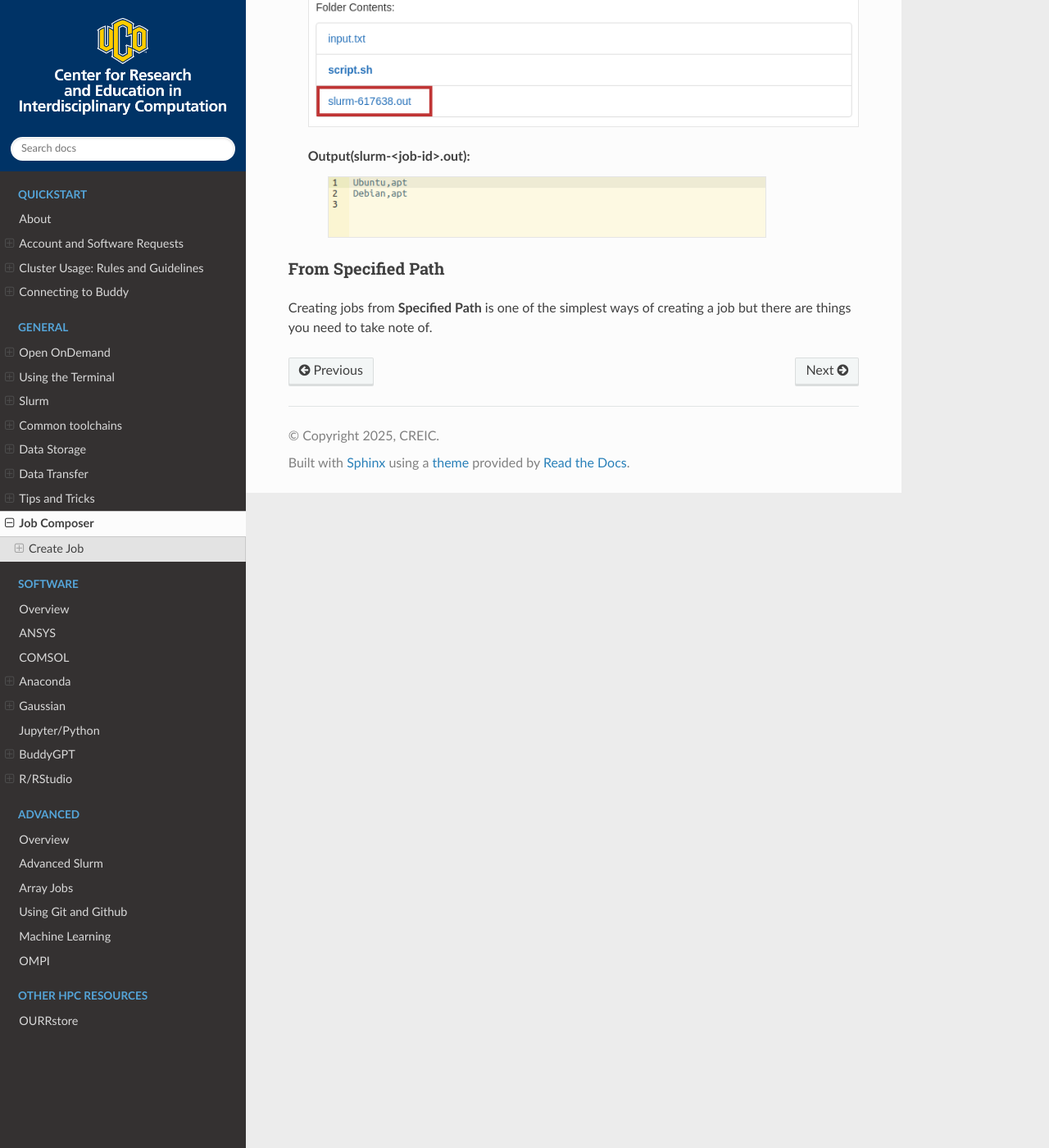
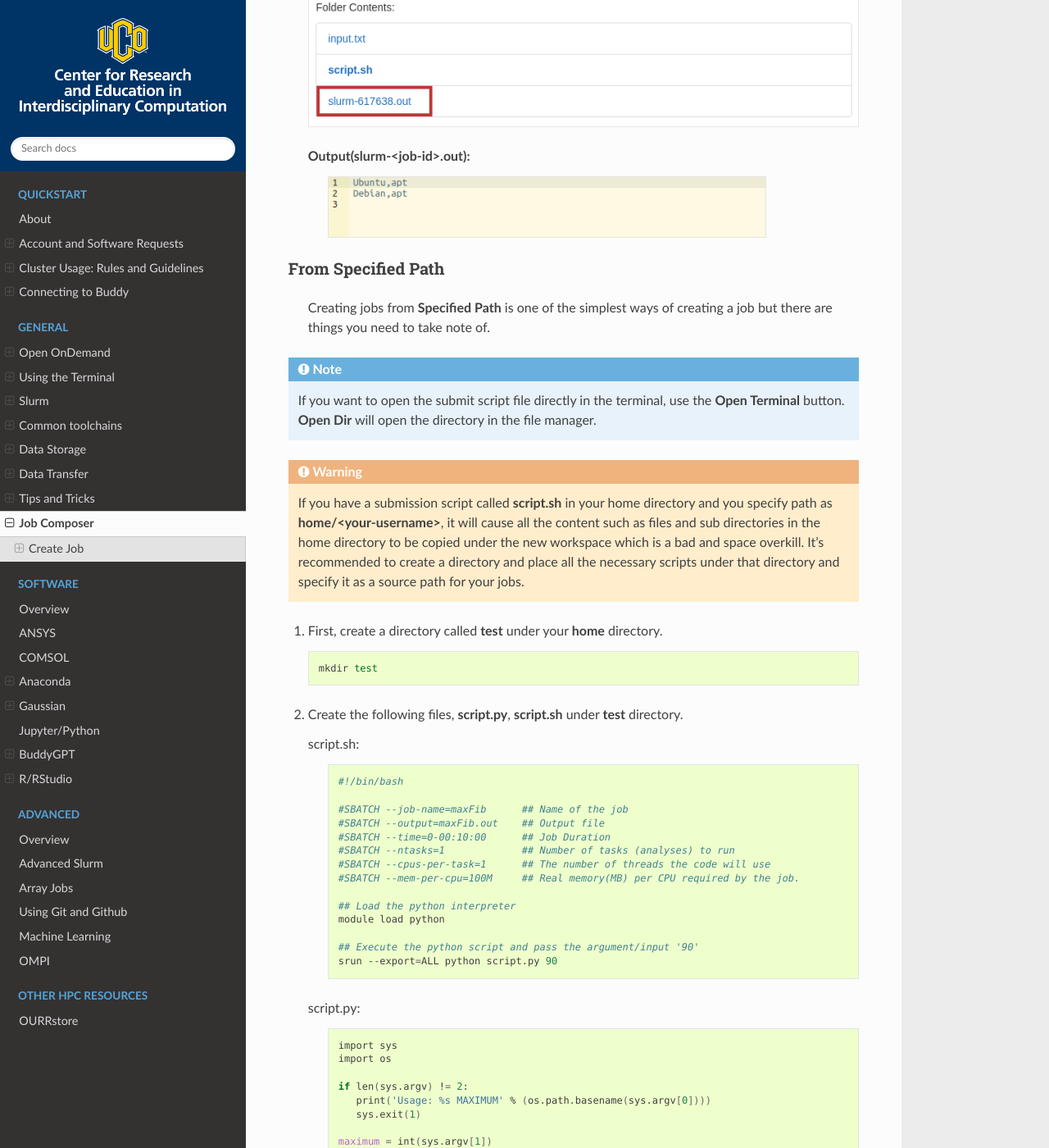
Before and after one commit to UCO-HPC/buddy-documentation, a Sphinx documentation site: the page built from source/general/Job-Composer.rst, in a window 1280 px wide and 1400 px high, scrolled down 8604 px. Shown: the whole window at 82% size. Built offline with Sphinx 7.4.7 and the Read the Docs theme 3.1.0, drawn with Linux system fonts in a browser that asks for light colours; some of the changed text lies outside the part shown.

Commit message:
Document is done

```diff
--- a/source/general/Job-Composer.rst
+++ b/source/general/Job-Composer.rst
@@ -175,4 +175,109 @@
 From Specified Path
 ^^^^^^^^^^^^^^^^^^^^^^^
 
-Creating jobs from **Specified Path** is one of the simplest ways of creating a job but there are things you need to take note of.
+   Creating jobs from **Specified Path** is one of the simplest ways of creating a job but there are things you need to take note of.
+
+
+.. note::
+   If you want to open the submit script file directly in the terminal, use the **Open Terminal** button.
+   **Open Dir** will open the directory in the file manager.
+
+.. warning::
+   If you have a submission script called **script.sh** in your home directory and you specify path as **home/<your-username>**, it will cause all the content such as files and sub directories in the home directory to be copied under the new workspace which is a bad and space overkill.
+   It’s recommended to create a directory and place all the necessary scripts under that directory and specify it as a source path for your jobs.
+
+1. First, create a directory called **test** under your **home** directory.
+
+   .. code-block:: bash
+
+      mkdir test
+
+2. Create the following files, **script.py**, **script.sh** under **test** directory.
+
+   script.sh:
+
+      .. code-block:: bash
+
+         #!/bin/bash
+
+         #SBATCH --job-name=maxFib      ## Name of the job
+         #SBATCH --output=maxFib.out    ## Output file
+         #SBATCH --time=0-00:10:00      ## Job Duration
+         #SBATCH --ntasks=1             ## Number of tasks (analyses) to run
+         #SBATCH --cpus-per-task=1      ## The number of threads the code will use
+         #SBATCH --mem-per-cpu=100M     ## Real memory(MB) per CPU required by the job.
+
+         ## Load the python interpreter
+         module load python
+
+         ## Execute the python script and pass the argument/input '90'
+         srun --export=ALL python script.py 90
+
+   script.py:
+
+      .. code-block:: bash
+
+         import sys
+         import os
+
+         if len(sys.argv) != 2:
+            print('Usage: %s MAXIMUM' % (os.path.basename(sys.argv[0])))
+            sys.exit(1)
+
+         maximum = int(sys.argv[1])
+
+         n1 = 1
+         n2 = 1
+
+         while n2 <= maximum:
+            n1, n2 = n2, n1 + n2
+
+         print('The greatest Fibonacci number up to %d is %d' % (maximum, n1))
+
+.. important::
+   If you have a close look at the submit script **script.sh**, it has --export=ALL flag in the srun command.
+   The flag is mandatory if you want to submit and run jobs to the **Discovery** cluster through Open OnDemand.
+
+3. Now, navigate to **Jobs > Job Composer**. Select **New Job > From Specified Path**.
+
+   .. image:: ../_static/img/ondemand-jobs-path-create.png
+      :alt: To choose the specific path
+
+4. Enter the source path to **test** directory and give a name for the job as **PythonJob**.
+   Also, give a name for the submission script as **script.sh** and specify the cluster name as **Discovery**. Hit **Save** button after setting all the job options.
+
+   .. image:: ../_static/img/ondemand-jobs-path-input.png
+      :alt: To show the path output
+
+5. You will see a new job created in the **Jobs** page. Now, select the **Submit** button to launch the job.
+
+   .. image:: ../_static/img/ondemand-jobs-path-submit.png
+      :alt: To show the path output
+
+6. Now, you will see the status changing from **Not Submitted** to **Queued/Running**.
+   After the status changes to **Completed**, you can view the output **maxFib.out** under Folder Contents on the right pane.
+
+   .. image:: ../_static/img/ondemand-jobs-relativepath-detail.png
+      :alt: To show the deatil of created job
+
+   **Output(maxFib.out):*
+
+      .. image:: ../_static/img/ondemand-jobs-relativepath-detail.png
+         :alt: To show the output
+
+
+From Selected Job
+^^^^^^^^^^^^^^^^^^^^^^
+
+   1. To create a new job from the existing one, select **New Job > From Selected Job.**
+
+      .. image:: ../_static/img/ondemand-jobs-selectedjob-create.png
+        :alt: To select from Selected Job
+
+   2. You will have a new job(copy) created in the **Jobs** page.
+
+      .. image:: ../_static/img/ondemand-jobs-selectedjob-output.png
+         :alt: To see the created job in the folder
+
+.. note::
+   You can also use the buttons **Stop, Delete** to stop a running job and delete the selected job respectively
```
Also changed, not shown: source/_static/img/ondemand-jobs-path-create.png (added), source/_static/img/ondemand-jobs-path-input.png (added), source/_static/img/ondemand-jobs-path-submit.png (added), source/_static/img/ondemand-jobs-path-viewoutput.png (added), source/_static/img/ondemand-jobs-relativepath-detail.png (added), source/_static/img/ondemand-jobs-selectedjob-create.png (added), source/_static/img/ondemand-jobs-selectedjob-output.png (added).
